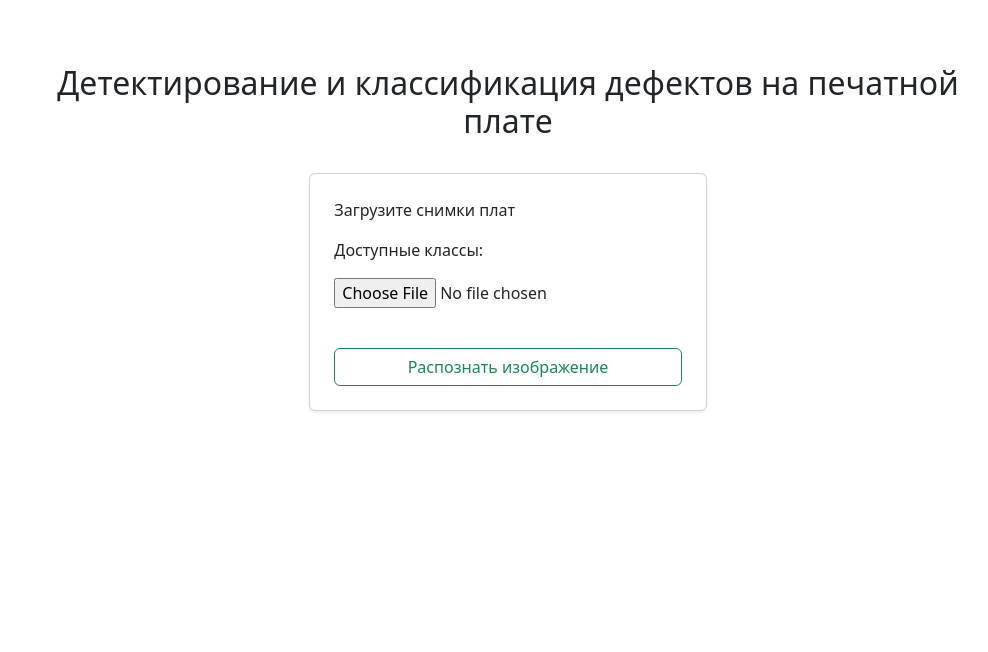
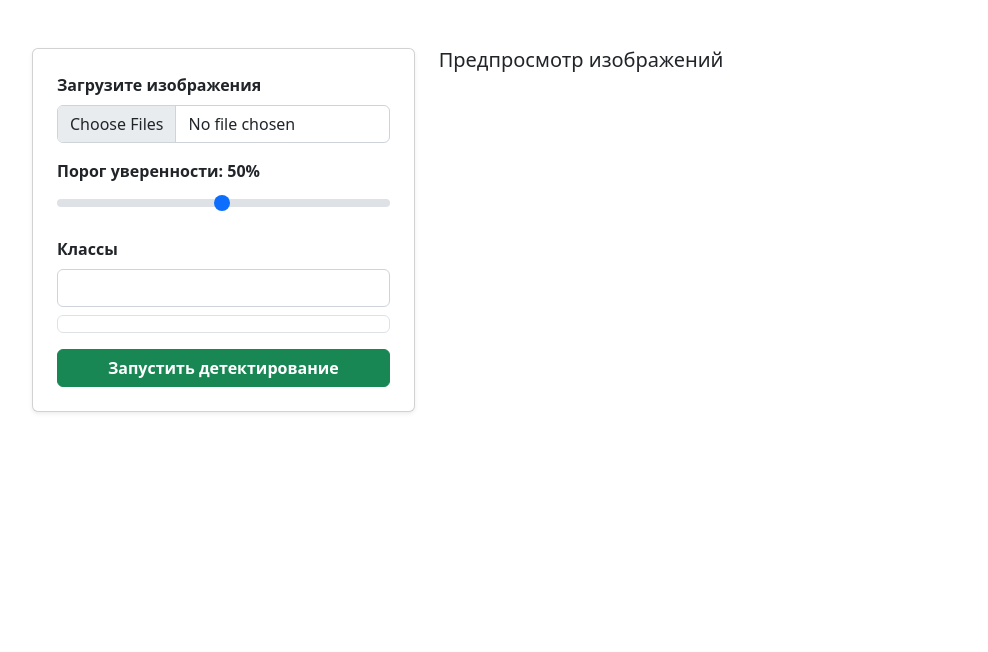
Before and after one commit to Arthicsu/PCB_Defect_Detection_app, a FastAPI app: page / in a window 1280 px wide. Shown: the part 56-708 px from the top of the page, without its empty margins (132-1120 px from the left). Run offline with FastAPI, Linux system fonts and the light colour scheme.

Commit message:
- Added support for more than 1 image to upload/recognize - Changed design of the initial form and results (not final) - Bugfixes - Removed Herobrine

```diff
--- a/src/api/routers/pcb_defect_router.py
+++ b/src/api/routers/pcb_defect_router.py
@@ -1,5 +1,5 @@
 from fastapi import APIRouter, File, UploadFile, Request, Form
-from fastapi.responses import HTMLResponse
+from fastapi.responses import HTMLResponse, StreamingResponse
 from fastapi.templating import Jinja2Templates
 from src.services.logger import append_to_json_file
 
@@ -41,16 +41,13 @@
     })
 
 @router.post("/predict", response_class=HTMLResponse)
-async def predict_defect( #bro what. . .
+async def predict_defect(
         request: Request,
-        file: UploadFile = File(...),
+        file: list[UploadFile],
         threshold: float = Form(50.0),
         selected_classes: str = Form("")
     ):
     try:
-        file_bytes = await file.read()
-        nparr = np.frombuffer(file_bytes, np.uint8)
-        img = cv2.imdecode(nparr, cv2.IMREAD_COLOR)
         confidence_threshold = threshold / 100.0
 
         if selected_classes:
@@ -62,50 +59,68 @@
         else:
             selected_classes_list = []
 
-        results = model(img)[0]
+        results_for_template = []
 
-        detections = []
-        for box in results.boxes:
-            cls = int(box.cls[0])
-            conf = float(box.conf[0])
-            x1, y1, x2, y2 = map(int, box.xyxy[0])
-            defect_area = (x2 - x1) * (y2 - y1)
+        for uploaded_file in file:
+            file_bytes = await uploaded_file.read()
+            nparr = np.frombuffer(file_bytes, np.uint8)
+            img = cv2.imdecode(nparr, cv2.IMREAD_COLOR)
+
+            results = model(img)[0]
+            detections = []
+
+            for box in results.boxes:
+                cls = int(box.cls[0])
+                conf = float(box.conf[0])
+
+                if conf < confidence_threshold:
+                    continue
+
+                class_name = class_names[str(cls)].lower()
+                if selected_classes_list and class_name not in selected_classes_list:
+                    continue
+
+                x1, y1, x2, y2 = map(int, box.xyxy[0])
+                defect_area = (x2 - x1) * (y2 - y1)
+
+                detections.append({
+                    "class_id": cls,
+                    "class_name": class_names[str(cls)],
+                    "confidence": round(conf, 3),
+                    "bbox": [x1, y1, x2, y2],
+                    "bbox_area": defect_area
+                })
 
 
-            detections.append({
-                "class_id": cls,
-                "class_name": class_names[str(cls)],
-                "confidence": round(conf, 3),
-                "bbox": [x1, y1, x2, y2],
-                "bbox_area": defect_area
+                cv2.rectangle(img, (x1, y1), (x2, y2), (0, 255, 0), 2)
+                cv2.putText(img, f"{class_names[str(cls)]} {conf:.2f}",(x1, y1 - 5),
+                            cv2.FONT_HERSHEY_SIMPLEX,
+                            0.7, (0, 255, 0), 2)
+
+            img_path = uploads_folder / f"pred_{uploaded_file.filename}"
+            cv2.imwrite(str(img_path), img)
+
+            log = {
+                "filename": uploaded_file.filename,
+                "threshold": confidence_threshold,
+                "selected_classes": selected_classes_list,
+                "img_path": str(img_path),
+                "detections": detections,
+                "timestamp": datetime.utcnow().isoformat()
+            }
+            append_to_json_file("static/logs/detections_logs.json", log)
+
+            results_for_template.append({
+                "filename": uploaded_file.filename,
+                "image_url": str(img_path),
+                "detections": detections
             })
-
-
-            cv2.rectangle(img, (x1, y1), (x2, y2), (0, 255, 0), 2)
-            cv2.putText(img, f"{class_names[str(cls)]} {conf:.2f}",(x1, y1 - 5),
-                        cv2.FONT_HERSHEY_SIMPLEX,
-                        0.7, (0, 255, 0), 2)
-
-        img_path = uploads_folder / f"pred_{file.filename}"
-        cv2.imwrite(str(img_path), img)
-
-        log = {
-            "filename": file.filename,
-            "threshold": confidence_threshold,
-            "selected_classes": selected_classes_list,
-            "img_path": str(img_path),
-            "detections": detections,
-            "timestamp": datetime.utcnow().isoformat()
-        }
-
-        append_to_json_file("static/logs/detections_log.json", log)
 
         return templates.TemplateResponse("pcb_defect_result.html", {
             "request": request,
-            "image_url": img_path,
             "threshold": confidence_threshold,
             "selected_classes": selected_classes_list,
-            "detections": detections,
+            "results": results_for_template,
             "title": "Результат детектирования"
         })
 
--- a/static/js/script.js
+++ b/static/js/script.js
@@ -1,3 +1,46 @@
-document.addEventListener(`DOMContentLoaded`, () => {
-    console.log(`Вы что-то тут хотите увидеть?)`)
+function addClassToInput(className) {
+    const input = document.getElementById('selected_classes');
+    const classes = input.value
+        .split(',')
+        .map(c => c.trim())
+        .filter(Boolean);
+
+    if (!classes.includes(className)) {
+        classes.push(className);
+        input.value = classes.join(', ');
+    }
+}
+
+const clsInput = document.getElementById('selected_classes');
+
+clsInput.addEventListener('focus', function() {
+    this.placeholder = 'missing_hole, mouse_bite, spur, short...';
 });
+
+clsInput.addEventListener('blur', function() {
+    this.placeholder = 'Например: missing_hole, mouse_bite, spur, short';
+});
+
+function previewImages(event) {
+    const preview = document.getElementById("preview");
+    preview.innerHTML = "";
+
+    [...event.target.files].forEach(file => {
+        const reader = new FileReader();
+        reader.onload = e => {
+            const col = document.createElement("div");
+            col.className = "col-6 col-md-4";
+
+            col.innerHTML = `
+                <div class="card shadow-sm">
+                    <img src="${e.target.result}" class="img-fluid rounded">
+                    <div class="card-body p-2">
+                        <small class="text-muted">${file.name}</small>
+                    </div>
+                </div>
+            `;
+            preview.appendChild(col);
+        };
+        reader.readAsDataURL(file);
+    });
+}
--- a/templates/pcb_defect_form.html
+++ b/templates/pcb_defect_form.html
@@ -2,19 +2,54 @@
 
 {% block content %}
 
-            <div class="row g-3 mt-5 mb-5 justify-content-center">
-                <h2 class="my-heading text-center mb-3">Детектирование и классификация дефектов на печатной плате</h2>
-                <div class="col-md-5">
-                    <div class="card shadow-sm p-4">
-                        <p>Загрузите снимки плат</p>
-                        <p>Доступные классы: {{ classes.values()|join(', ') }}</p>
-                        <form action="/predict" method="post" enctype="multipart/form-data">
-                            <input type="file" name="file" accept="image/*" required>
-                            <br><br>
-                            <button type="submit" class="btn btn-outline-success w-100 mt-3">Распознать изображение</button>
-                        </form>
-                    </div>
+    <div class="container my-5">
+        <div class="row g-4">
+            <div class="col-lg-5">
+                <div class="card shadow-sm p-4">
+                    <form action="/predict" method="post" enctype="multipart/form-data">
+                        <div class="mb-3">
+                            <label class="form-label fw-bold">Загрузите изображения</label>
+                            <input type="file" name="file" class="form-control" accept="image/*" multiple required onchange="previewImages(event)">
+                        </div>
+
+                        <div class="mb-3">
+                            <label class="form-label fw-bold">
+                                Порог уверенности: <span id="thrVal">50</span>%
+                            </label>
+                            <input type="range" class="form-range" name="threshold" min="1" max="100" value="50" oninput="thrVal.innerText=this.value">
+                        </div>
+
+                        <div class="mb-3">
+                            <label class="form-label fw-bold">Классы</label>
+                            <input type="text" id="selected_classes" name="selected_classes" class="form-control mb-2">
+
+                            <div class="border rounded p-2"
+                                 style="max-height:200px; overflow-y:auto">
+                                <div class="row row-cols-2 g-2">
+                                    {% for c in classes.values() %}
+                                    <div class="col">
+                                        <div class="badge bg-light text-dark border w-100 p-2" style="cursor:pointer" onclick="addClassToInput('{{ c }}')">
+                                            {{ c }}
+                                        </div>
+                                    </div>
+                                    {% endfor %}
+                                </div>
+                            </div>
+                        </div>
+
+                        <button class="btn btn-success w-100 fw-bold">
+                            Запустить детектирование
+                        </button>
+                    </form>
                 </div>
             </div>
 
+            <div class="col-lg-7">
+                <h5 class="mb-3">Предпросмотр изображений</h5>
+                <div id="preview" class="row g-2"></div>
+            </div>
+
+        </div>
+    </div>
+
 {% endblock %}
```
Also changed, not shown: templates/pcb_defect_logs.html (added, +38 -0 lines), templates/pcb_defect_result.html (+17 -21 lines).
